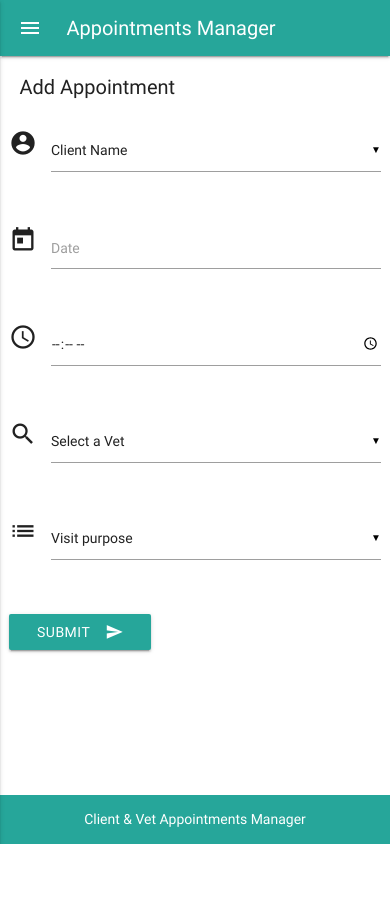
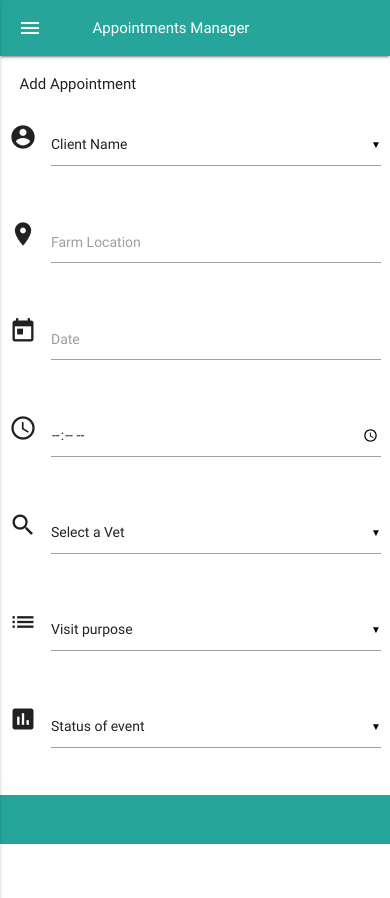
Before and after one commit to lisaannbyrne1/MSP3-AHI-AppManager, a Flask app: page /add_event in a window 390 px wide. Before the commit the page ends 844 px from the top, so only its background shows below. Run offline with Flask 2, Linux system fonts and the light colour scheme; data that the repository does not hold is empty; some libraries are stand-ins or nearby versions.

Commit message:
update to media queries

```diff
--- a/static/css/style.css
+++ b/static/css/style.css
@@ -46,6 +46,10 @@
     right: 40px;
 }
 
+#submit_icon {
+    z-index: 0;
+}
+
 
 /*--According details--*/
 
@@ -57,6 +61,11 @@
 color: #26a69a;
 }
 
+#label {
+    white-space: nowrap;
+    text-overflow: ellipsis;
+}
+
 
 /*--Media Queries--*/
 @media only screen and (max-width: 667px) {
@@ -64,7 +73,7 @@
   column-count: 1;
 }
 nav .brand-logo {
-    font-size: 20px;
+    font-size: 19px;
     left: 40%
 }
 
@@ -79,4 +88,34 @@
     text-overflow: ellipsis;
 }
 
+.footer {
+   color: #26a69a;
+
 }
+}
+
+@media only screen and (max-width: 568px) {
+nav .brand-logo {
+    font-size: 15px;
+    left: 40%
+
+}
+.footer {
+   color: #26a69a;
+
+}
+
+h3 {
+  font-size: 15px;
+}
+
+#all_events {
+  column-count: 1;
+}
+}
+
+@media only screen and (max-width: 1024px) {
+#all_events {
+  column-count: 1;
+}
+}
--- a/templates/add_events.html
+++ b/templates/add_events.html
@@ -16,6 +16,14 @@
             >
             {% endfor %}
           </select>
+        </div>
+      </div>
+
+      <div class="row">
+        <div class="input-field col s12">
+          <i class="material-icons prefix">location_on</i>
+          <input id="location" name="location" type="text" class="validate" required/>
+          <label for="icon_location_on">Farm Location</label>
         </div>
       </div>
 
@@ -61,9 +69,21 @@
         </div>
       </div>
 
+     <div class="row">
+        <div class="input-field col s12">
+          <i class="material-icons prefix">poll</i>
+          <select id="status" name="status" class="material_select" required>
+            <option value="" disabled selected>Status of event</option>
+            <option value="open" >Open</option>
+
+          </select>
+        </div>
+      </div>
+
+
       <div class="row">
         <div class="input-field col s12">
-         <button class="btn waves-effect waves-light" type="submit" required>Submit
+         <button class="btn waves-effect waves-light" type="submit" id="submit_icon" required>Submit
         <i class="material-icons right">send</i>
         </button>
          </div>
--- a/templates/all_events.html
+++ b/templates/all_events.html
@@ -19,7 +19,7 @@
 
                     <span class="title"><strong>Name:</strong></span> {{events.client_name}}
                     <p><span class="title"><strong>Client Reference:</strong></span> {{events.client_ref}}</p>
-                    <p><span class="title"><strong>Location:</strong></span> {{events.location}}</p>
+                    <p><span class="title"><strong>Farm Location:</strong></span> {{events.location}}</p>
 
                     <p><span class="title"><strong>Visit Date:</strong></span> {{events.date}}</p>
                     <p><span class="title"><strong>Visit Time:</strong></span> {{events.visit_time}}</p>
--- a/templates/edit_client.html
+++ b/templates/edit_client.html
@@ -42,7 +42,7 @@
 
       <div class="row">
         <div class="input-field col s12">
-         <button class="btn waves-effect waves-light" type="submit" required>Submit
+         <button class="btn waves-effect waves-light" type="submit" id="submit_icon" required>Submit
         <i class="material-icons right">send</i>
         </button>
          </div>
--- a/templates/edit_event.html
+++ b/templates/edit_event.html
@@ -97,7 +97,7 @@
 
       <div class="row">
         <div class="input-field col s12">
-         <button class="btn waves-effect waves-light" type="submit" required>Submit
+         <button class="btn waves-effect waves-light" type="submit" id="submit_icon" required>Submit
         <i class="material-icons right">send</i>
         </button>
          </div>
--- a/templates/edit_purpose.html
+++ b/templates/edit_purpose.html
@@ -22,7 +22,7 @@
 
       <div class="row">
         <div class="input-field col s12">
-         <button class="btn waves-effect waves-light" type="submit" required>Submit
+         <button class="btn waves-effect waves-light" type="submit" id="submit_icon" required>Submit
         <i class="material-icons right">send</i>
         </button>
          </div>
--- a/templates/edit_user.html
+++ b/templates/edit_user.html
@@ -41,7 +41,7 @@
 
       <div class="row">
         <div class="input-field col s12">
-         <button class="btn waves-effect waves-light" type="submit" required>Submit
+         <button class="btn waves-effect waves-light" type="submit" id="submit_icon" required>Submit
         <i class="material-icons right">send</i>
         </button>
          </div>
```
